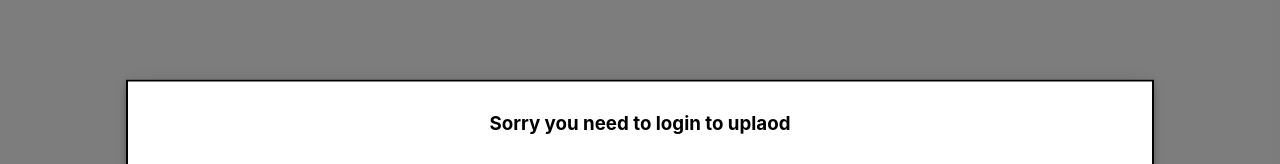
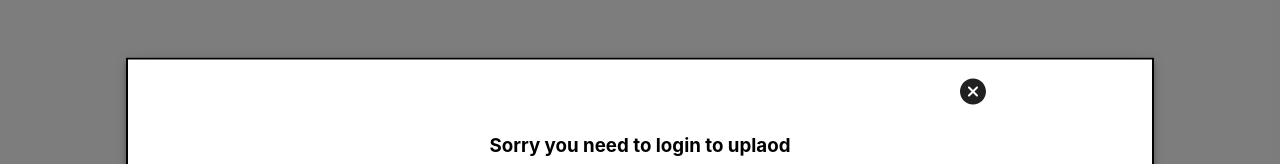
Before and after one commit to Muhammed9955/instgagram-clone, a React (Create React App) app: page / in a window 1280 px wide. Both pictures are taken after a click on the button "ADD POST". Shown: the part 267-431 px from the top of the page. Built offline with nearby package versions, Linux system fonts and the light colour scheme; no server answers; the database is empty.

Commit message:
instagram clone added

```diff
--- a/src/App.css
+++ b/src/App.css
@@ -100,7 +100,11 @@
   display: "flex" !important;
   border-bottom: 1px solid lightgrey;
   box-shadow: 0px -10px 10px rgba(10, 0, 000, 0.3);
-  position: fixed;
+  position: sticky;
   /* bottom: 0; */
   z-index: 1;
 }
+.closeBtn {
+  top: 0;
+  right: 0;
+}
--- a/src/App.js
+++ b/src/App.js
@@ -9,6 +9,7 @@ import { Button, Input } from "@material-ui/core";
 import ImageUpload from "./ImageUpload";
 // import InstagramEmbed from "react-instagram-embed";
 import { BiImageAdd } from "react-icons/bi";
+import { IoIosCloseCircle } from "react-icons/io";
 
 function getModalStyle() {
   const top = 50;
@@ -249,6 +250,11 @@ function App() {
       >
         <div style={modalStyle} className={classes.paper}>
           <center style={{ padding: "10px" }}>
+            <div style={{ margin: "0 80% 0 " }}>
+              <Button onClick={() => setAddPost(false)}>
+                <IoIosCloseCircle style={{ fontSize: "2rem" }} />
+              </Button>
+            </div>
             {user?.displayName ? (
               <ImageUpload userName={user.displayName} />
             ) : (
```
